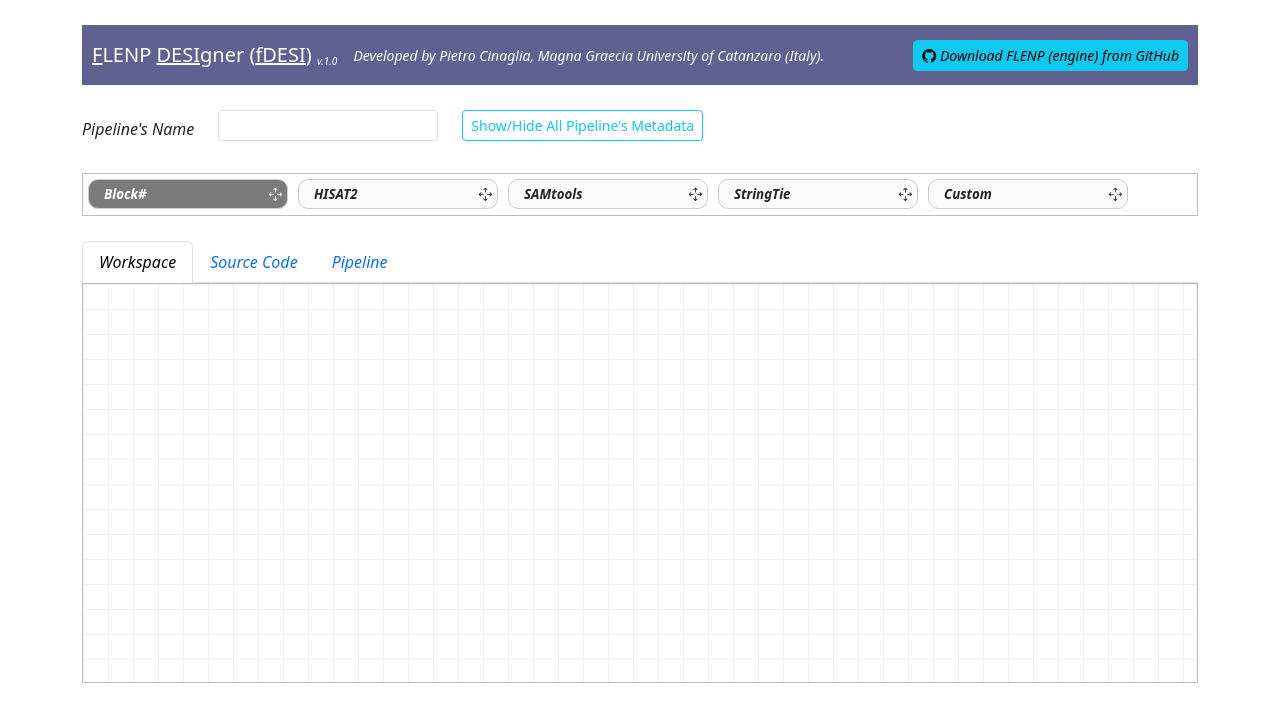
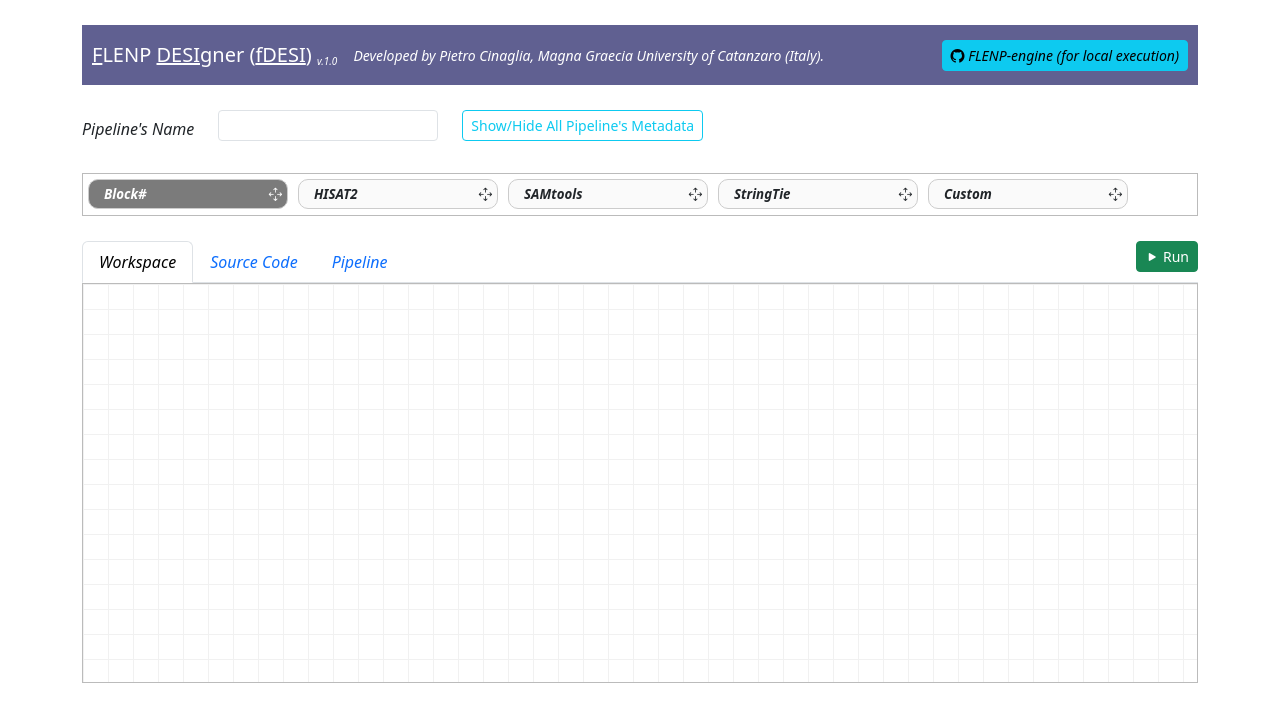
Before and after one commit to pietrocinaglia/flenp, a plain HTML site: page index.html in a window 1280 px wide. Drawn offline with Linux system fonts and the light colour scheme.

Commit message:
fDESI release

```diff
--- a/inc/fdesi.ui.js
+++ b/inc/fdesi.ui.js
@@ -9,6 +9,7 @@ $(document).ready(function() {
 	//$('#create_block').click(createBlock);
 	$('#setOperatorData').click(setOperatorData);
 	$('#download_button').click(downloadPipeline);
+	$('#run_button').click(runPipeline);
 
 	var $flowchart = $('#flowchartworkspace');
 	var $container = $flowchart.parent();
@@ -213,6 +214,11 @@ function compilePipeline() {
 	$('#pipeline_data').val(pipeline);
 	return pipeline;
 }
+//--- Run Pipeline
+function runPipeline() {
+	// This function call FLENP-engine on cloud by passing the pipeline as input; local running can be also performed by downloading FLENP-engine.
+	alert("Running the pipeline online is disabled in preview mode... sorry, our resources are limited :-( However, you can download FLENP-engine from GitHub and run your pipeline locally, after downloading it.");
+}
 //--- Scaffolding Operator's properties
 function operatorScaffolding(data) {
 	var operator_data_description = $('#operator_data_description');
--- a/index.html
+++ b/index.html
@@ -22,7 +22,7 @@
 					<small><i>Developed by Pietro Cinaglia, Magna Graecia University of Catanzaro (Italy).</small>
 				  </div>
 				  <div style="position: absolute; top: 15px; right: 10px;">
-					<a class="btn btn-info btn-sm" href="https://github.com/pietrocinaglia/flenp"><i class="bi bi-github"></i> Download FLENP (engine) from GitHub</a>
+					<a class="btn btn-info btn-sm" href="https://github.com/pietrocinaglia/flenp"><i class="bi bi-github"></i> FLENP-engine (for local execution)</a>
 				  </div>
 				</div>
 			  </nav>
@@ -78,6 +78,12 @@
 				<li class="nav-item">
 					<a href="#pipeline" class="nav-link" data-bs-toggle="tab" id="compile_pipeline">Pipeline</a>
 				</li>
+				<div style="margin: 0 0 0 auto">
+					<button id="run_button" type="button" class="btn btn-success btn-sm">
+						<i class="bi bi-play-fill"></i>
+						Run
+					</button>
+				</div>
 			</ul>
 			<div class="tab-content">
 				<div class="tab-pane fade show active" id="workspace">
```
